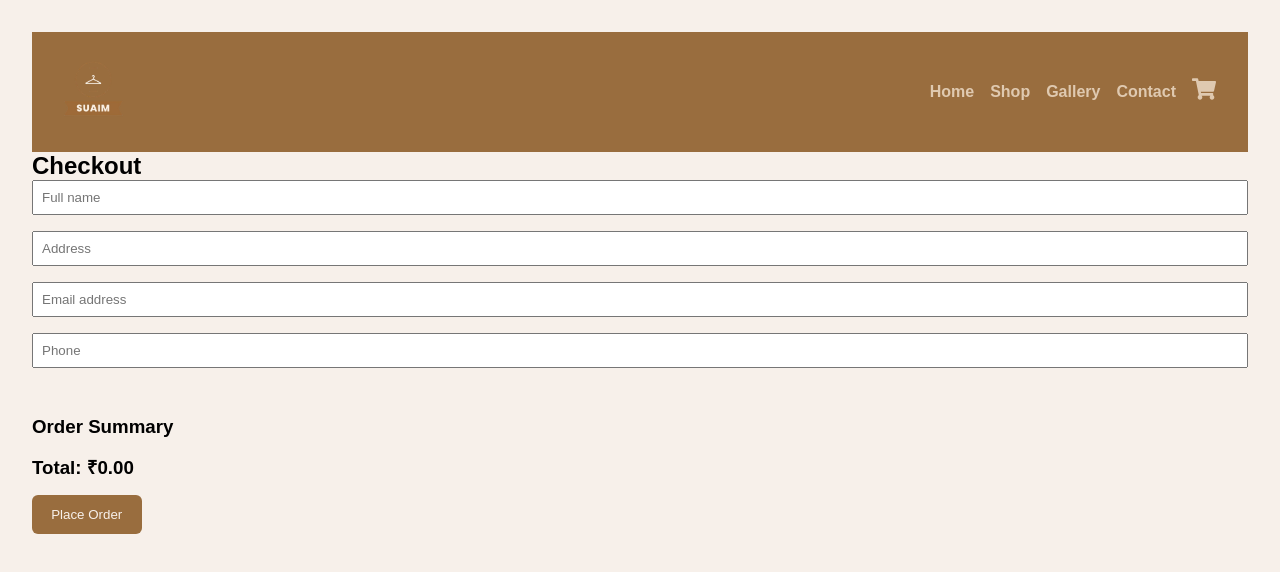
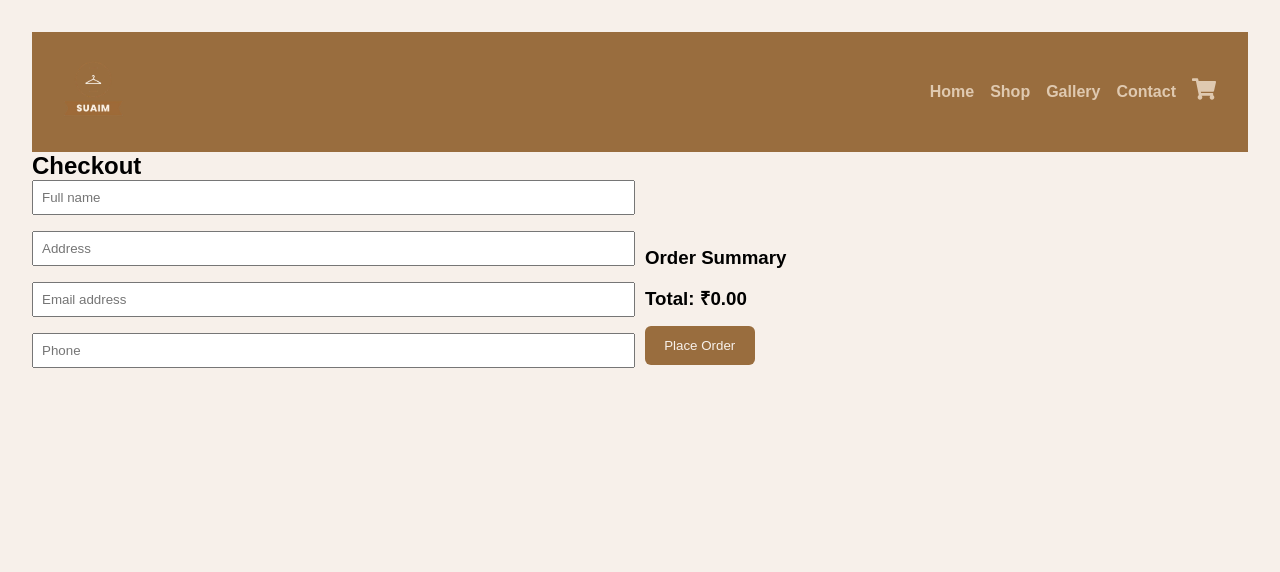
Before and after one commit to FarhanAadil196/suaim, a React (Vite) app: page /checkout in a window 1280 px wide. Shown: the top 572 px of the page. Built offline with nearby package versions, Linux system fonts and the light colour scheme; a web font is replaced by a local one.

Commit message:
cart and checkout issue

```diff
--- a/src/Components/Cart.jsx
+++ b/src/Components/Cart.jsx
@@ -1,64 +1,93 @@
 // src/components/Cart.jsx
-import React from 'react';
-import { useSelector, useDispatch } from 'react-redux';
+import React from "react";
+import { useSelector, useDispatch } from "react-redux";
 import {
-  removeFromCart,
   increaseQuantity,
   decreaseQuantity,
-  clearCart,
-} from './cartSlice';
-import { useNavigate } from 'react-router-dom';
-import styled from 'styled-components';
+  removeProductFromCheckout,
+} from "./checkoutActions";
+import { useNavigate } from "react-router-dom";
+import styled from "styled-components";
 
 const Cart = () => {
+  const cartItems = useSelector((state) => state.checkout.checkoutItems);
   const dispatch = useDispatch();
   const navigate = useNavigate();
-  const cartItems = useSelector((state) => state.cart.cartItems);
+  const subtotal = cartItems.reduce((acc, item) => {
+    const rawPrice = item.discountedPrice ?? item.price ?? 0;
+    const price = parseFloat(rawPrice.toString().replace(/[^\d.]/g, ""));
+    const quantity = parseInt(item.quantity ?? 1, 10);
 
-  const subtotal = cartItems.reduce(
-    (acc, item) => acc + item.price * item.quantity,
-    0
-  );
+    if (!isNaN(price) && !isNaN(quantity)) {
+      return acc + price * quantity;
+    }
+    return acc;
+  }, 0);
 
   const handleCheckout = () => {
-    navigate('/checkout');
+    navigate("/checkout", { state: cartItems });
   };
+
+  const handleBackToShop = () => {
+    navigate("/shop");
+  };
+
+  if (cartItems.length === 0) {
+    return (
+      <Wrapper>
+        <p>Your cart is empty.</p>
+        <button onClick={handleBackToShop}>← Back to Shop</button>
+      </Wrapper>
+    );
+  }
 
   return (
     <Wrapper>
       <h2>Your Cart</h2>
-      {cartItems.length === 0 ? (
-        <p>Your cart is empty.</p>
-      ) : (
-        <>
-          {cartItems.map((item) => (
-            <div key={item.id} className="cart-item">
-              <img src={item.image} alt={item.title} />
+      <div className="cart-items">
+        {cartItems.map((item, i) => (
+          <div className="cart-item" key={i}>
+            <img src={item.selectedImg} alt={item.title} />
             <div className="details">
               <h3>{item.title}</h3>
-                <p>Price: ₹{item.price}</p>
-                <p>Quantity: {item.quantity}</p>
+              <p>Size: {item.selectedSize}</p>
+              <p>Price: {item.discountedPrice}</p>
               <div className="buttons">
-                  <button onClick={() => dispatch(increaseQuantity(item.id))}>
+                <button
+                  onClick={() =>
+                    dispatch(decreaseQuantity(item.id, item.selectedSize))
+                  }
+                >
+                  -
+                </button>
+                <span>{item.quantity}</span>
+                <button
+                  onClick={() =>
+                    dispatch(increaseQuantity(item.id, item.selectedSize))
+                  }
+                >
                   +
                 </button>
-                  <button onClick={() => dispatch(decreaseQuantity(item.id))}>
-                    -
-                  </button>
-                  <button onClick={() => dispatch(removeFromCart(item.id))}>
+                <button
+                  onClick={() =>
+                    dispatch(
+                      removeProductFromCheckout(item.id, item.selectedSize)
+                    )
+                  }
+                >
                   Remove
                 </button>
               </div>
             </div>
           </div>
         ))}
+      </div>
+
       <div className="summary">
-            <h3>Subtotal: ₹{subtotal.toFixed(2)}</h3>
+        <h3>Subtotal: ₹{subtotal}</h3>
         <button onClick={handleCheckout}>Proceed to Checkout</button>
-            <button onClick={() => dispatch(clearCart())}>Clear Cart</button>
+        <button onClick={handleBackToShop}>← Back to Shop</button>
       </div>
-        </>
-      )}
     </Wrapper>
   );
 };
@@ -67,32 +96,78 @@ export default Cart;
 
 const Wrapper = styled.div`
   padding: 2rem;
+  max-width: 800px;
+  margin: auto;
+
+  h2 {
+    text-align: center;
+    margin-bottom: 2rem;
+  }
+
   .cart-item {
     display: flex;
-    margin-bottom: 1rem;
+    gap: 1rem;
+    margin-bottom: 1.5rem;
+    border-bottom: 1px solid #ddd;
+    padding-bottom: 1rem;
+
     img {
       width: 100px;
-      margin-right: 1rem;
+      height: 100px;
+      object-fit: contain;
+      border-radius: 8px;
     }
+
     .details {
+      flex: 1;
+
       h3 {
         margin: 0;
       }
+
+      p {
+        margin: 0.3rem 0;
+      }
+
       .buttons {
         margin-top: 0.5rem;
+
         button {
           margin-right: 0.5rem;
+          padding: 5px 10px;
+          cursor: pointer;
+        }
+
+        span {
+          display: inline-block;
+          min-width: 20px;
+          text-align: center;
         }
       }
     }
   }
+
   .summary {
+    text-align: right;
     margin-top: 2rem;
+
     h3 {
       margin-bottom: 1rem;
     }
+
     button {
-      margin-right: 1rem;
+      margin-left: 1rem;
+      padding: 10px 20px;
+      font-weight: bold;
+      cursor: pointer;
+      background-color: #111;
+      color: #fff;
+      border: none;
+      border-radius: 6px;
+
+      &:hover {
+        background-color: #333;
+      }
     }
   }
 `;
--- a/src/Components/Checkout.jsx
+++ b/src/Components/Checkout.jsx
@@ -1,28 +1,35 @@
 // src/components/Checkout.jsx
-import React, { useState } from 'react';
-import { useSelector, useDispatch } from 'react-redux';
-import { clearCart } from './cartSlice';
-import styled from 'styled-components';
-import Navbar from './Navbar';
-
+import React, { useState } from "react";
+import { useSelector, useDispatch } from "react-redux";
+import { clearCheckout } from "./checkoutActions"; // Make sure this is the correct action
+import styled from "styled-components";
+import Navbar from "./Navbar";
 
 const Checkout = () => {
   const dispatch = useDispatch();
-  const cartItems = useSelector((state) => state.cart.cartItems);
+  const cartItems = useSelector((state) => state.checkout.checkoutItems);
 
   const [form, setForm] = useState({
-    name: '',
-    address: '',
-    email: '',
-    phone: '',
+    name: "",
+    address: "",
+    email: "",
+    phone: "",
   });
 
   const [submitted, setSubmitted] = useState(false);
 
-  const subtotal = cartItems.reduce(
-    (acc, item) => acc + item.price * item.quantity,
-    0
-  );
+  const subtotal = cartItems.reduce((acc, item) => {
+    const priceRaw = item.discountedPrice ?? item.price ?? 0;
+    const price = parseFloat(priceRaw.toString().replace(/[^\d.]/g, "")); // removes ₹ or symbols
+    const quantity = parseInt(item.quantity ?? 1, 10);
+    const totalForItem =
+      !isNaN(price) && !isNaN(quantity) ? price * quantity : 0;
+    const itemTotal =
+      !isNaN(price) && !isNaN(quantity)
+        ? (price * quantity).toFixed(2)
+        : "0.00";
+    return acc + totalForItem;
+  }, 0);
 
   const handleInput = (e) => {
     setForm({ ...form, [e.target.name]: e.target.value });
@@ -31,7 +38,7 @@ const Checkout = () => {
   const handleOrder = () => {
     const { name, address, email, phone } = form;
     if (!name || !address || !email || !phone) {
-      alert('Please fill in all fields');
+      alert("Please fill in all fields");
       return;
     }
 
@@ -42,9 +49,9 @@ const Checkout = () => {
       date: new Date().toLocaleString(),
     };
 
-    localStorage.setItem('order', JSON.stringify(orderData));
-    dispatch(clearCart());
-    setForm({ name: '', address: '', email: '', phone: '' });
+    localStorage.setItem("order", JSON.stringify(orderData));
+    dispatch(clearCheckout()); // Fixed action name
+    setForm({ name: "", address: "", email: "", phone: "" });
     setSubmitted(true);
   };
 
@@ -53,9 +60,12 @@ const Checkout = () => {
       <Navbar />
       <h2>Checkout</h2>
       {submitted ? (
+        <>
         <p>Thank you for your purchase!</p>
+        <button onClick={() => setSubmitted(false)}>Back to Shop</button>
+        </>
       ) : (
-        <>
+        <div className="checkout">
           <form>
             <input
               type="text"
@@ -92,18 +102,31 @@ const Checkout = () => {
           </form>
           <div className="summary">
             <h3>Order Summary</h3>
-            {cartItems.map((item) => (
-              <div key={item.id} className="summary-item">
-                <p>
-                  {item.title} x {item.quantity} = ₹
-                  {(item.price * item.quantity).toFixed(2)}
-                </p>
-              </div>
-            ))}
+            {cartItems.map((item) => {
+              const priceRaw = item.discountedPrice ?? item.price ?? 0;
+              const price = parseFloat(
+                priceRaw.toString().replace(/[^\d.]/g, "")
+              );
+              const quantity = parseInt(item.quantity ?? 1, 10);
+              const itemTotal =
+                !isNaN(price) && !isNaN(quantity)
+                  ? (price * quantity).toFixed(2)
+                  : "0.00";
+
+              return (
+                <div key={item.id} className="summary-item">
+                  <img src={item.selectedImg} alt={item.title} />
+                  <p>
+                    {item.title} x {quantity} = ₹{itemTotal}
+                  </p>
+                </div>
+              );
+            })}
+
             <h3>Total: ₹{subtotal.toFixed(2)}</h3>
             <button onClick={handleOrder}>Place Order</button>
           </div>
-        </>
+        </div>
       )}
     </Wrapper>
   );
@@ -112,10 +135,18 @@ const Checkout = () => {
 export default Checkout;
 
 const Wrapper = styled.div`
+  .checkout {
+    display: flex;
+    justify-content: space-between;
+    align-items: center;
+    gap: 10px;
+    flex-wrap: wrap;
+  }
   padding: 2rem;
   form {
     display: flex;
     flex-direction: column;
+    flex: 1;
     input {
       margin-bottom: 1rem;
       padding: 0.5rem;
@@ -123,8 +154,15 @@ const Wrapper = styled.div`
   }
   .summary {
     margin-top: 2rem;
+    flex: 1;
     .summary-item {
       margin-bottom: 0.5rem;
+      display: flex;
+      justify-content: ;
+      align-items: center;
+    }
+    img {
+      width: 50px;
     }
     h3 {
       margin-top: 1rem;
--- a/src/Components/Details.jsx
+++ b/src/Components/Details.jsx
@@ -31,7 +31,7 @@ function Details() {
       selectedSize,
       quantity: 1,
     };
-
+console.log("Selected product being dispatched:", selectedProductDetails);
     dispatch(addProductToCheckout(selectedProductDetails));
     navigate("/checkout");
   };
--- a/src/Components/checkoutActions.js
+++ b/src/Components/checkoutActions.js
@@ -1,21 +1,29 @@
 // checkoutActions.js
 
+// Action to add product to checkout/cart
 export const addProductToCheckout = (product) => ({
   type: "ADD_TO_CHECKOUT",
   payload: product,
 });
 
-export const increaseQuantity = (id) => ({
+// Action to increase product quantity
+export const increaseQuantity = (id, selectedSize) => ({
   type: "INCREASE_QUANTITY",
-  payload: id,
+  payload: { id, selectedSize },
 });
 
-export const decreaseQuantity = (id) => ({
+// Action to decrease product quantity
+export const decreaseQuantity = (id, selectedSize) => ({
   type: "DECREASE_QUANTITY",
-  payload: id,
+  payload: { id, selectedSize },
+});
+export const clearCheckout = () => ({
+  type: "CLEAR_CART",
 });
 
-export const removeProductFromCheckout = (id) => ({
+
+// Action to remove a product entirely from checkout/cart
+export const removeProductFromCheckout = (id, selectedSize) => ({
   type: "REMOVE_FROM_CHECKOUT",
-  payload: id,
+  payload: { id, selectedSize },
 });
--- /dev/null
+++ b/src/Components/checkoutReducer.js
@@ -0,0 +1,79 @@
+// src/redux/checkoutReducer.js
+
+const saveToLocalStorage = (items) => {
+  localStorage.setItem("checkoutItems", JSON.stringify(items));
+};
+
+const initialState = {
+  checkoutItems: JSON.parse(localStorage.getItem("checkoutItems")) || [],
+};
+
+const checkoutReducer = (state = initialState, action) => {
+  switch (action.type) {
+    case "ADD_TO_CHECKOUT": {
+      const existing = state.checkoutItems.find(
+        (item) =>
+          item.id === action.payload.id &&
+          item.selectedSize === action.payload.selectedSize
+      );
+
+      let updatedItems;
+      if (existing) {
+        updatedItems = state.checkoutItems.map((item) =>
+          item.id === action.payload.id &&
+          item.selectedSize === action.payload.selectedSize
+            ? { ...item, quantity: item.quantity + 1 }
+            : item
+        );
+      } else {
+        updatedItems = [
+          ...state.checkoutItems,
+          { ...action.payload, quantity: 1 },
+        ];
+      }
+
+      saveToLocalStorage(updatedItems);
+      return { ...state, checkoutItems: updatedItems };
+    }
+
+    case "INCREASE_QUANTITY": {
+      const updatedItems = state.checkoutItems.map((item) =>
+        item.id === action.payload.id &&
+        item.selectedSize === action.payload.selectedSize
+          ? { ...item, quantity: item.quantity + 1 }
+          : item
+      );
+      saveToLocalStorage(updatedItems);
+      return { ...state, checkoutItems: updatedItems };
+    }
+
+    case "DECREASE_QUANTITY": {
+      const updatedItems = state.checkoutItems.map((item) =>
+        item.id === action.payload.id &&
+        item.selectedSize === action.payload.selectedSize
+          ? { ...item, quantity: Math.max(item.quantity - 1, 1) }
+          : item
+      );
+      saveToLocalStorage(updatedItems);
+      return { ...state, checkoutItems: updatedItems };
+    }
+
+    case "REMOVE_FROM_CHECKOUT": {
+      const updatedItems = state.checkoutItems.filter(
+        (item) =>
+          item.id !== action.payload.id ||
+          item.selectedSize !== action.payload.selectedSize
+      );
+      saveToLocalStorage(updatedItems);
+      return { ...state, checkoutItems: updatedItems };
+    }
+    case "CLEAR_CART":
+      localStorage.removeItem("checkoutItems");
+      return { ...state, checkoutItems: [] };
+
+    default:
+      return state;
+  }
+};
+
+export default checkoutReducer;
--- a/src/Components/store.jsx
+++ b/src/Components/store.jsx
@@ -1,11 +1,15 @@
-// src/redux/store.js
-import { configureStore } from '@reduxjs/toolkit';
-import cartReducer from './cartSlice';
+import { combineReducers, createStore } from 'redux';
+import checkoutReducer from './checkoutReducer';
 
-const store = configureStore({
-  reducer: {
-    cart: cartReducer,
-  },
+const rootReducer = combineReducers({
+  checkout: checkoutReducer,
+  // other reducers...
 });
 
+const store = createStore(
+  rootReducer,
+  // for redux devtools
+  window.__REDUX_DEVTOOLS_EXTENSION__ && window.__REDUX_DEVTOOLS_EXTENSION__()
+);
+
 export default store;
```
Lines whose indentation alone changed are shown as unchanged.
